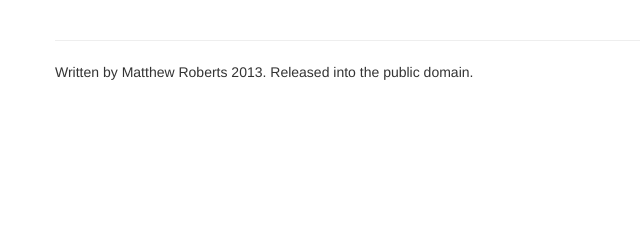
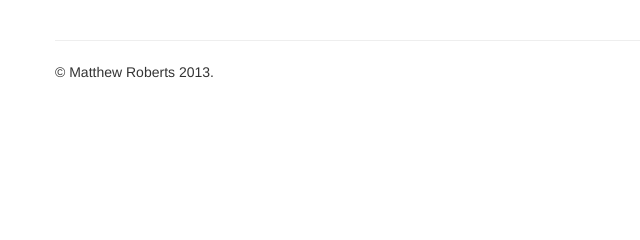
Before and after one commit to eruraindil/webadvisor-scraper, a PHP site: page / in a window 1280 px wide. Shown: the part 205-445 px from the top of the page, without its empty margins (0-640 px from the left). Run offline with PHP 8.4, Linux system fonts and the light colour scheme; some libraries are stand-ins or nearby versions.

Commit message:
changed my mind on the license

```diff
--- a/index.php
+++ b/index.php
@@ -180,7 +180,7 @@ include("parser.php");
             <hr>
 
             <footer>
-                <p>Written by Matthew Roberts 2013. Released into the public domain.</p>
+                <p>&copy; Matthew Roberts 2013.</p>
             </footer>
 
         </div> <!-- /container -->
```
Also changed, not shown: README.md.
